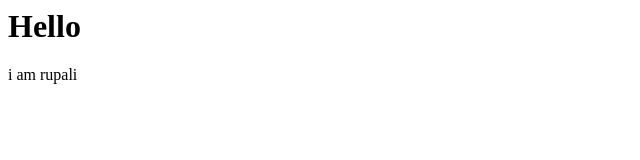
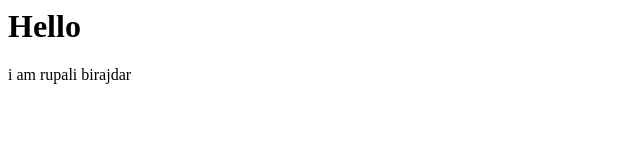
Before and after one commit to sujata-blog/neogcamp, a plain HTML site: page index.html in a window 1280 px wide. Shown: the full height of the page, 0-640 px from the left. Drawn offline with Linux system fonts and the light colour scheme.

Commit message:
Update index.html
update

```diff
--- a/index.html
+++ b/index.html
@@ -2,7 +2,7 @@
 
 <body>
 <h1>Hello</h1>
-<p>i am rupali</p>
+<p>i am rupali birajdar</p>
 
 </body>
 </html>
```
